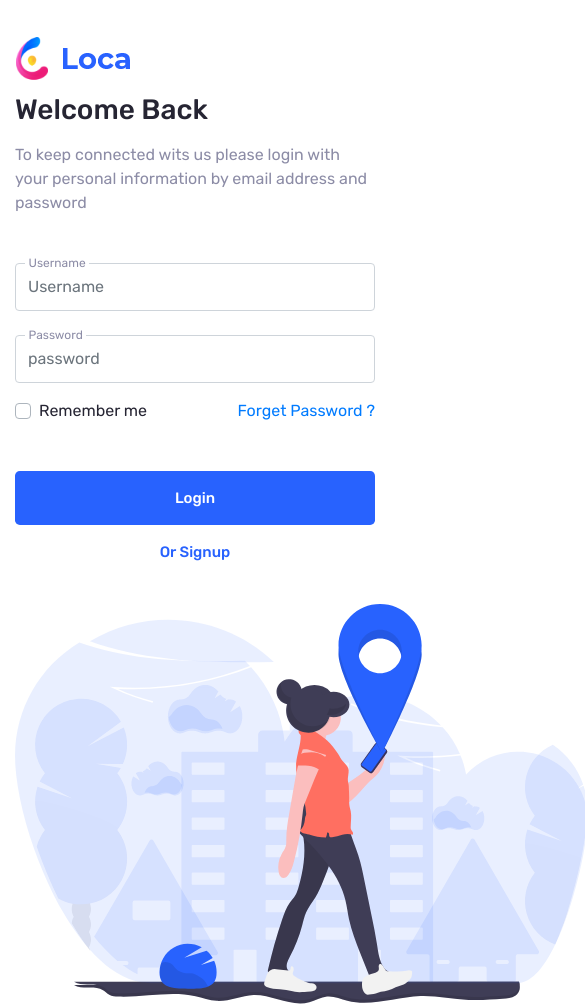
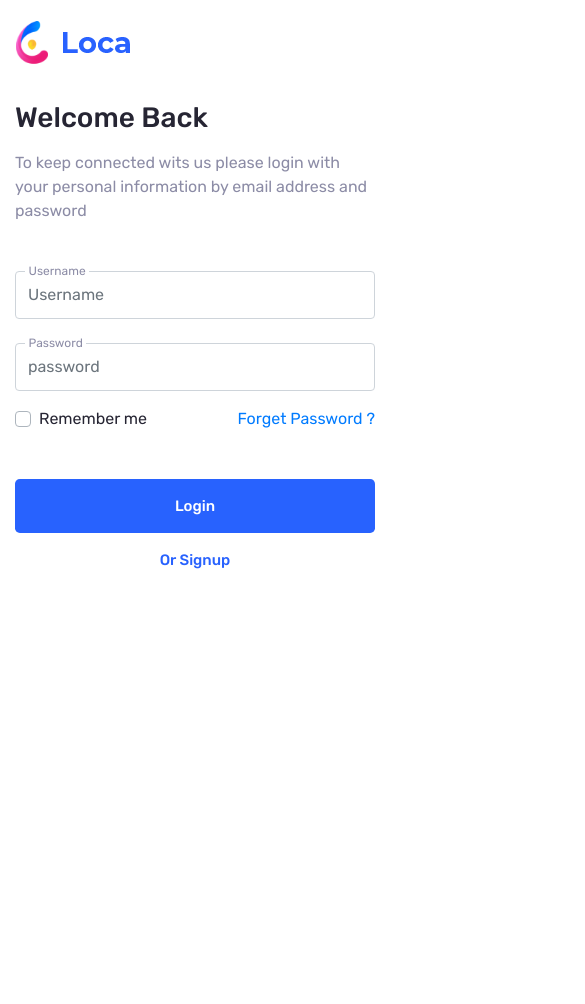
Before and after one commit to ryooryooryoo/loca-mobile, a plain HTML site: page login.html in a window 390 px wide. Shown: the whole page, 585 px wide, since content can reach past the window. After the commit the page ends 844 px from the top, so only its background shows below. Drawn offline with Linux system fonts and the light colour scheme.

Commit message:
responsive login

```diff
--- /dev/null
+++ b/css/responsive.css
@@ -0,0 +1,9 @@
+@media (max-width: 576px) {
+
+.loca-login-wrapper{
+
+	height: 100%;
+
+}
+
+ }
--- a/css/style.css
+++ b/css/style.css
@@ -62,3 +62,8 @@ select:-webkit-autofill:focus {
 	font-size: 1.25rem;
 	color: #8C8CA6;
 }
+.loca-login-wrapper{
+
+	height: calc(100vh - 93px);
+
+}
--- a/login.html
+++ b/login.html
@@ -13,12 +13,13 @@
     <link href="css/mdb.min.css" rel="stylesheet">
     <!-- Your custom styles (optional) -->
     <link href="css/style.css" rel="stylesheet">
+    <link href="css/responsive.css" rel="stylesheet">
     <!-- Rubik Google Font -->
     <link href="https://fonts.googleapis.com/css?family=Rubik:400,500,700&display=swap" rel="stylesheet">
   </head>
   <body>
     <div class="container">
-      <div class="row pt-4">
+      <div class="row pt-md-4 pt-2">
 
         <nav class="navbar loca-main-nav col-12 navbar-expand-lg navbar-light z-depth-0">
           <a class="navbar-brand" href="#">
@@ -39,9 +40,9 @@
 
       </div>
 
-      <div class="row d-flex align-items-center" style="height: calc(100vh - 93px)">
+      <div class="row d-flex align-items-center loca-login-wrapper pt-4 pt-md-0">
 
-        <div class="col-md-4"><!-- start left content -->
+        <div class="col-md-4 col-12"><!-- start left content -->
           <h3 class="medium mb-3">Welcome Back</h3>
           <p class="text-grey1  mb-5">To keep connected wits us please login with your personal information by email address and password</p>
 
@@ -77,8 +78,8 @@
           </form>
         </div><!-- end left content -->
 
-        <div class="col-md-8 text-right">
-          <img src="img/undraw1.png" class="mt-4">
+        <div class="col-md-8 col-12 text-right">
+          <img src="img/undraw1.png" width="100%"  class="mt-4 img-fluid d-none d-md-block" alt="Responsive image">
         </div>
 
       </div><!-- end row -->
```
